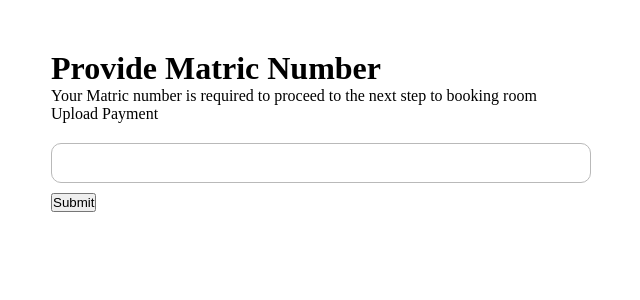
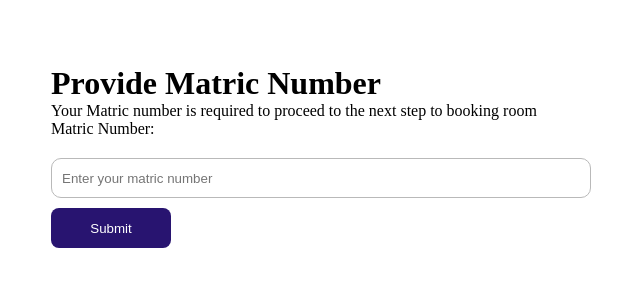
Before and after one commit to Son-of-Grace-001/Hostel-Managements, a Django app: page /pay/ in a window 1280 px wide. Shown: the top 300 px of the page, without its empty margins (319-959 px from the left). Run offline with Django 5.2, Linux system fonts and the light colour scheme; the visitor is signed in with stand-in values (Sample User, id 1); parts of the project's set-up code (start-up, migrations or seed data) failed here and were passed over.

Commit message:
commitss

```diff
--- a/static/css/edit_profile.css
+++ b/static/css/edit_profile.css
@@ -117,7 +117,7 @@ select{
     display: flex;
     justify-content:center;
     align-items: center;
-    height:100vh;
+    /* height:100vh; */
   }
 
   form{
--- a/static/css/signup.css
+++ b/static/css/signup.css
@@ -134,6 +134,20 @@ select{
   border: 1px solid #281470;
 }
 
+.confirm{
+  margin-top: 15px;
+}
+
+.btn-evidence{
+  width: 120px;
+  height: 40px;
+  background-color: #281470;
+  color: #fff;
+  border: none;
+  border-radius: 8px;
+  text-align: center;
+}
+
 @media only screen and (max-width:600px){
   body{
     padding: 20px;
--- a/templates/hostel/book_room.html
+++ b/templates/hostel/book_room.html
@@ -10,15 +10,15 @@
     <link rel="stylesheet" href="{% static 'css/signup.css' %}">
 </head>
 <body>
-  <form method="post" enctype="multipart/form-data" action="{%  url 'payment' %}">
+  <form method="post"  action="{%  url 'payment' %}">
     {% csrf_token %}
     <h1 class="confirm">Provide Matric Number</h1>
     <p class="pp">
       Your Matric number is required to proceed to the next step to booking room
     </p>
 
-    <label for="evidence">Upload Payment</label> <br>
-    <input type="text" name="matric_number" id="evidence" required>
+    <label for="evidence">Matric Number:</label> <br>
+    <input type="text" name="matric_number" id="evidence" placeholder="Enter your matric number" required>
     <button class="btn-evidence">Submit</button>
   </form>
 </body>
```
